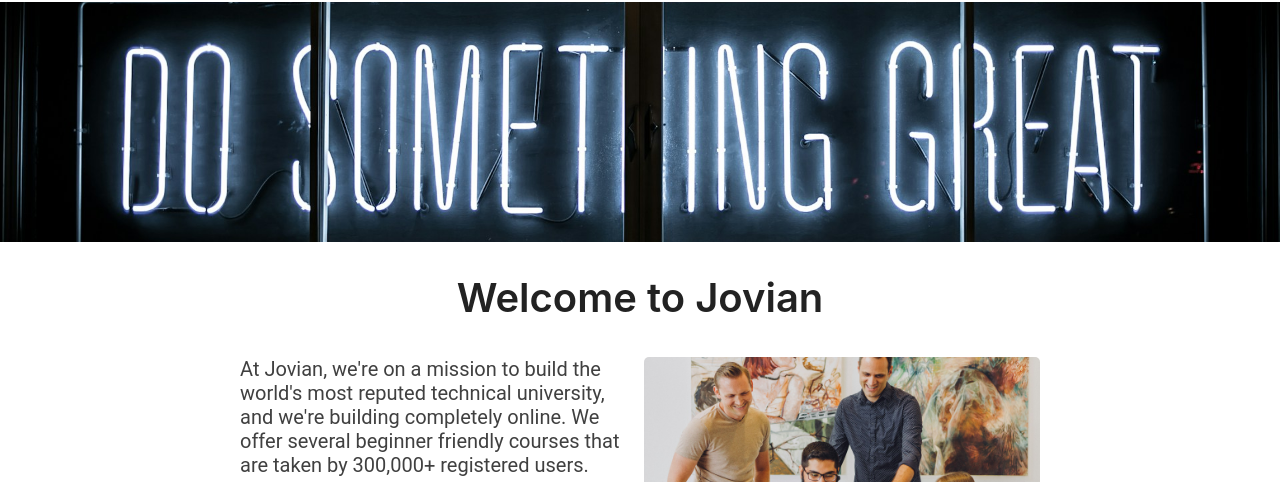
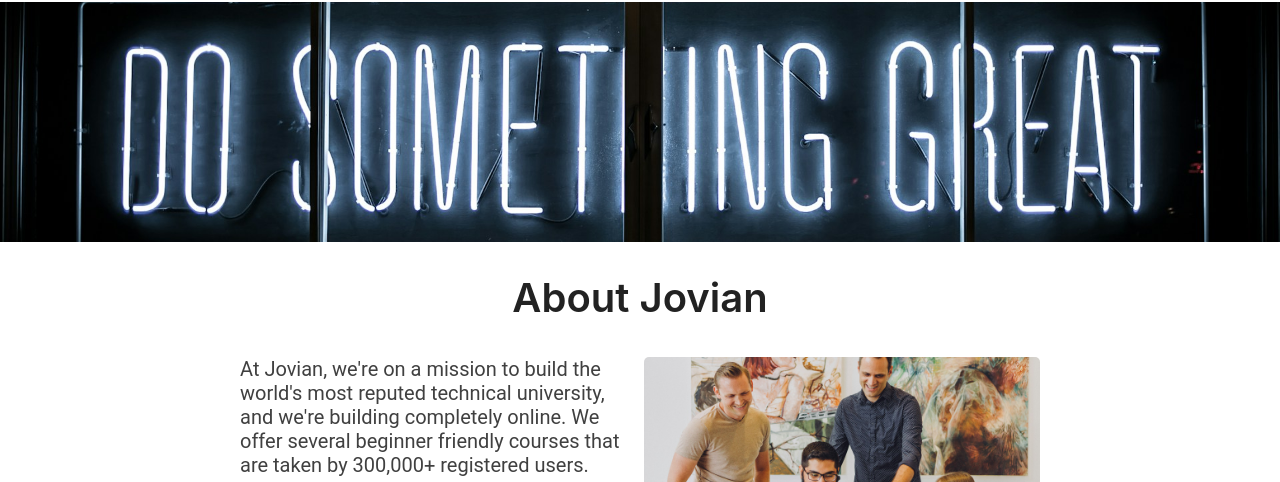
Before and after one commit to NusraFatemaRidme/jovian-careers-site-live, a plain HTML site: page src/index.html in a window 1280 px wide. Shown: the part 318-800 px from the top of the page. Drawn offline with Linux system fonts and the light colour scheme.

Commit message:
change title and about jovian

```diff
--- a/src/index.html
+++ b/src/index.html
@@ -13,7 +13,7 @@
     <meta name="twitter:title" content="Jovian Careers | Build a Successful Career in Tech">
     <meta name="twitter:description" content="Learn about job openings at Jovian and submit your application now">
     <meta name="twitter:image" content="/jovian_meta.png">
-    <title>Jovian Careers | Build a Successful Career in Tech</title>
+    <title>Jovian Careers</title>
     <link rel="icon" href="/jovian_favicon.png" type="image/x-icon">
     <link rel="stylesheet" href="style.css">
   </head>
@@ -23,7 +23,7 @@
         <img id="logo" src="https://i.imgur.com/m1wXjqw.png" alt="Jovian Logo">
     </div>
     <img id="banner" src="banner.jpg" alt="Banner" height="240">
-    <h1 >Welcome to Jovian</h1>
+    <h1 >About Jovian</h1>
 
     <div id="about" >
         <div id="description">
```
